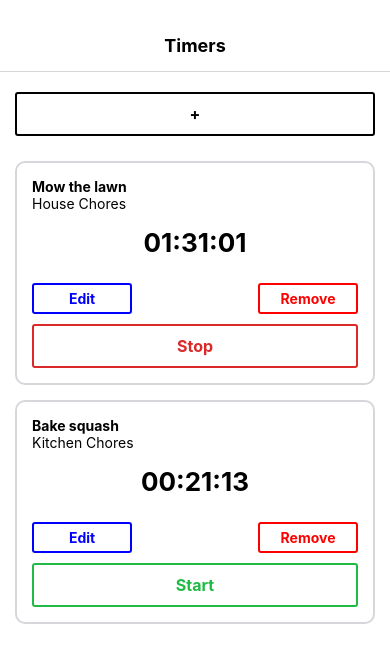
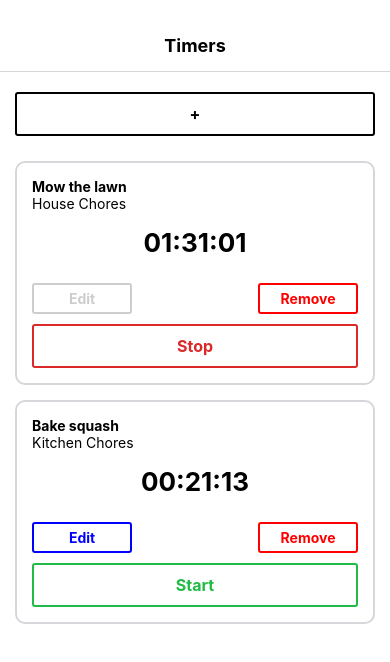
Before and after one commit to imfelixng/react-native-learning, a React Native app in the folder TimerApp/: screen / in a window 390 px wide. Shown: the top 662 px of the page. Built offline with nearby package versions, Linux system fonts and the light colour scheme.

Commit message:
Disable edit button when timer is running

```diff
--- a/TimerApp/components/Timer.js
+++ b/TimerApp/components/Timer.js
@@ -55,7 +55,12 @@ const Timer = (
       <Text>{project}</Text>
       <Text style={styles.elapsedTime}>{elapsedString}</Text>
       <View style={styles.buttonGroup}>
-        <TimerButton color="blue" small title="Edit" onPress = { openEditForm } />
+        <TimerButton
+          color="blue"
+          small title="Edit"
+          onPress = { openEditForm }
+          disabled = { isRunning }
+        />
         <TimerButton color="#ff0000" small title="Remove" onPress = { handleRemoveTimer }/>
       </View>
       <RenderActionButton />
--- a/TimerApp/components/TimerButton.js
+++ b/TimerApp/components/TimerButton.js
@@ -6,20 +6,22 @@ const TimerButton = (
     color,
     title,
     small,
+    disabled,
     onPress
   }
 ) => {
   return (
     <TouchableOpacity
-      style={[styles.button, { borderColor: color }]}
-      onPress={onPress}
+      style={[styles.button, { borderColor: disabled ? '#cdcdcd' : color }]}
+      onPress={ !disabled ? onPress : null}
+      activeOpacity = { disabled ? 1 : 0.2 }
     >
       <Text
         style={
           [
             styles.buttonText,
             small ? styles.small : styles.large,
-            { color },
+            { color: disabled ? '#cdcdcd' : color },
           ]
         }
       >
```
